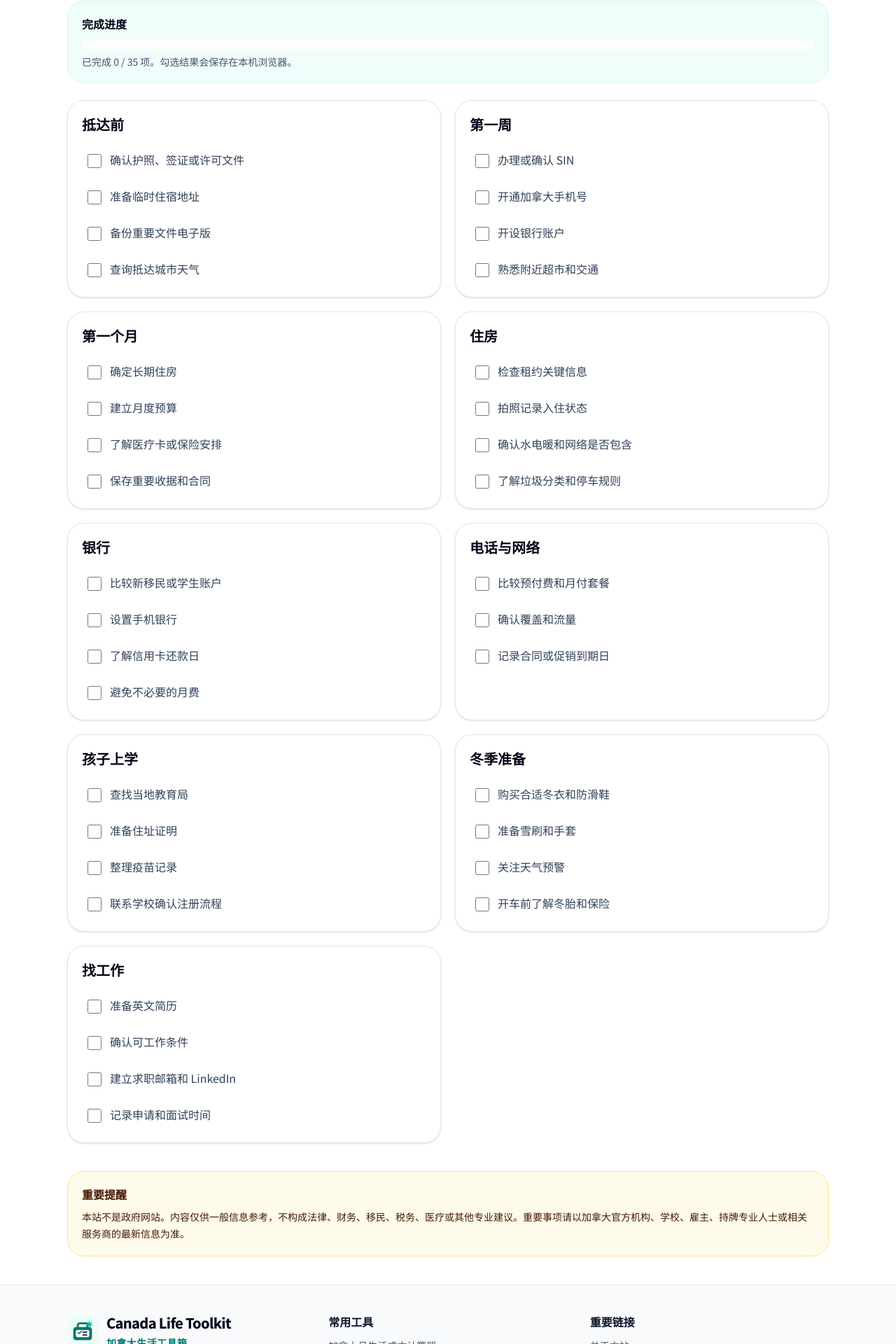
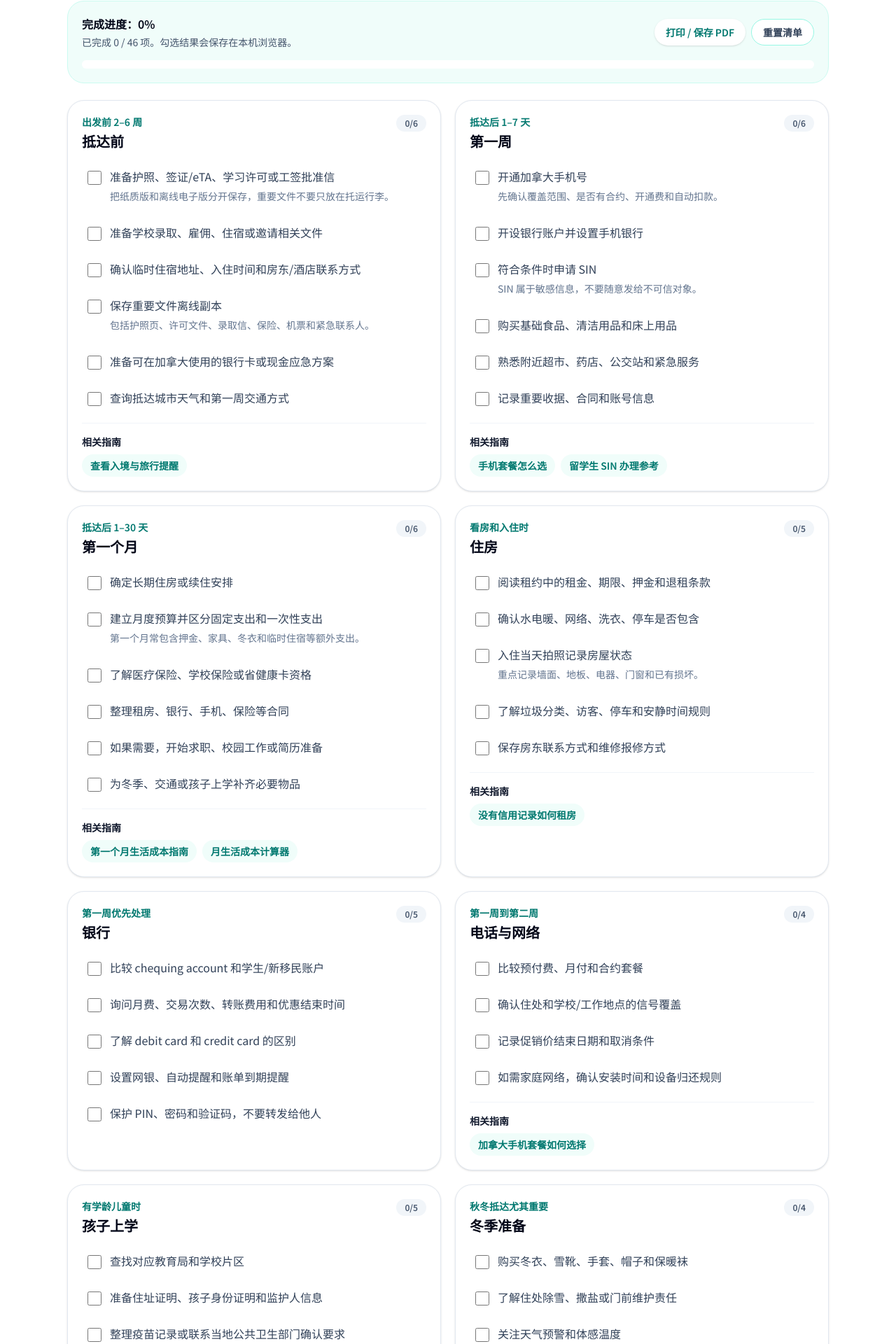
Before and after one commit to Q-Zhao-9/newcomer.living, a Next.js app: page /tools/newcomer-checklist in a window 1280 px wide. Shown: the part 351-2271 px from the top of the page at 70% size. Built offline with nearby package versions, Linux system fonts and the light colour scheme; no server answers.

Commit message:
Improve newcomer checklist tool

```diff
--- a/src/components/ChecklistSection.tsx
+++ b/src/components/ChecklistSection.tsx
@@ -1,59 +1,221 @@
 "use client";
 
-import { useEffect, useState } from "react";
+import Link from "next/link";
+import { useEffect, useMemo, useState } from "react";
 
-type Section = { title: string; items: string[] };
+type ChecklistItem = { text: string; note?: string };
+type Section = { title: string; timing: string; items: ChecklistItem[]; related?: { label: string; href: string }[] };
+
+const storageKey = "newcomer-checklist-v2";
 const sections: Section[] = [
-  { title: "抵达前", items: ["确认护照、签证或许可文件", "准备临时住宿地址", "备份重要文件电子版", "查询抵达城市天气"] },
-  { title: "第一周", items: ["办理或确认 SIN", "开通加拿大手机号", "开设银行账户", "熟悉附近超市和交通"] },
-  { title: "第一个月", items: ["确定长期住房", "建立月度预算", "了解医疗卡或保险安排", "保存重要收据和合同"] },
-  { title: "住房", items: ["检查租约关键信息", "拍照记录入住状态", "确认水电暖和网络是否包含", "了解垃圾分类和停车规则"] },
-  { title: "银行", items: ["比较新移民或学生账户", "设置手机银行", "了解信用卡还款日", "避免不必要的月费"] },
-  { title: "电话与网络", items: ["比较预付费和月付套餐", "确认覆盖和流量", "记录合同或促销到期日"] },
-  { title: "孩子上学", items: ["查找当地教育局", "准备住址证明", "整理疫苗记录", "联系学校确认注册流程"] },
-  { title: "冬季准备", items: ["购买合适冬衣和防滑鞋", "准备雪刷和手套", "关注天气预警", "开车前了解冬胎和保险"] },
-  { title: "找工作", items: ["准备英文简历", "确认可工作条件", "建立求职邮箱和 LinkedIn", "记录申请和面试时间"] },
+  {
+    title: "抵达前",
+    timing: "出发前 2–6 周",
+    items: [
+      { text: "准备护照、签证/eTA、学习许可或工签批准信", note: "把纸质版和离线电子版分开保存，重要文件不要只放在托运行李。" },
+      { text: "准备学校录取、雇佣、住宿或邀请相关文件" },
+      { text: "确认临时住宿地址、入住时间和房东/酒店联系方式" },
+      { text: "保存重要文件离线副本", note: "包括护照页、许可文件、录取信、保险、机票和紧急联系人。" },
+      { text: "准备可在加拿大使用的银行卡或现金应急方案" },
+      { text: "查询抵达城市天气和第一周交通方式" },
+    ],
+    related: [{ label: "查看入境与旅行提醒", href: "/guides/china-to-canada-customs-items" }],
+  },
+  {
+    title: "第一周",
+    timing: "抵达后 1–7 天",
+    items: [
+      { text: "开通加拿大手机号", note: "先确认覆盖范围、是否有合约、开通费和自动扣款。" },
+      { text: "开设银行账户并设置手机银行" },
+      { text: "符合条件时申请 SIN", note: "SIN 属于敏感信息，不要随意发给不可信对象。" },
+      { text: "购买基础食品、清洁用品和床上用品" },
+      { text: "熟悉附近超市、药店、公交站和紧急服务" },
+      { text: "记录重要收据、合同和账号信息" },
+    ],
+    related: [
+      { label: "手机套餐怎么选", href: "/guides/canada-phone-plan-guide" },
+      { label: "留学生 SIN 办理参考", href: "/guides/student-sin-canada" },
+    ],
+  },
+  {
+    title: "第一个月",
+    timing: "抵达后 1–30 天",
+    items: [
+      { text: "确定长期住房或续住安排" },
+      { text: "建立月度预算并区分固定支出和一次性支出", note: "第一个月常包含押金、家具、冬衣和临时住宿等额外支出。" },
+      { text: "了解医疗保险、学校保险或省健康卡资格" },
+      { text: "整理租房、银行、手机、保险等合同" },
+      { text: "如果需要，开始求职、校园工作或简历准备" },
+      { text: "为冬季、交通或孩子上学补齐必要物品" },
+    ],
+    related: [
+      { label: "第一个月生活成本指南", href: "/guides/newcomer-monthly-cost-canada" },
+      { label: "月生活成本计算器", href: "/tools/monthly-cost-calculator" },
+    ],
+  },
+  {
+    title: "住房",
+    timing: "看房和入住时",
+    items: [
+      { text: "阅读租约中的租金、期限、押金和退租条款" },
+      { text: "确认水电暖、网络、洗衣、停车是否包含" },
+      { text: "入住当天拍照记录房屋状态", note: "重点记录墙面、地板、电器、门窗和已有损坏。" },
+      { text: "了解垃圾分类、访客、停车和安静时间规则" },
+      { text: "保存房东联系方式和维修报修方式" },
+    ],
+    related: [{ label: "没有信用记录如何租房", href: "/guides/renting-without-credit-history" }],
+  },
+  {
+    title: "银行",
+    timing: "第一周优先处理",
+    items: [
+      { text: "比较 chequing account 和学生/新移民账户" },
+      { text: "询问月费、交易次数、转账费用和优惠结束时间" },
+      { text: "了解 debit card 和 credit card 的区别" },
+      { text: "设置网银、自动提醒和账单到期提醒" },
+      { text: "保护 PIN、密码和验证码，不要转发给他人" },
+    ],
+  },
+  {
+    title: "电话与网络",
+    timing: "第一周到第二周",
+    items: [
+      { text: "比较预付费、月付和合约套餐" },
+      { text: "确认住处和学校/工作地点的信号覆盖" },
+      { text: "记录促销价结束日期和取消条件" },
+      { text: "如需家庭网络，确认安装时间和设备归还规则" },
+    ],
+    related: [{ label: "加拿大手机套餐如何选择", href: "/guides/canada-phone-plan-guide" }],
+  },
+  {
+    title: "孩子上学",
+    timing: "有学龄儿童时",
+    items: [
+      { text: "查找对应教育局和学校片区" },
+      { text: "准备住址证明、孩子身份证明和监护人信息" },
+      { text: "整理疫苗记录或联系当地公共卫生部门确认要求" },
+      { text: "联系学校确认注册流程、语言支持和开学时间" },
+      { text: "准备书包、午餐盒、室内鞋和冬季户外衣物" },
+    ],
+    related: [{ label: "安省孩子上学注册文件", href: "/guides/ontario-school-registration-documents" }],
+  },
+  {
+    title: "冬季准备",
+    timing: "秋冬抵达尤其重要",
+    items: [
+      { text: "购买冬衣、雪靴、手套、帽子和保暖袜" },
+      { text: "了解住处除雪、撒盐或门前维护责任" },
+      { text: "关注天气预警和体感温度" },
+      { text: "如果开车，准备雪刷、冬胎、玻璃水和应急毯", note: "冬季驾驶风险更高，建议提前熟悉车辆和路况。" },
+    ],
+    related: [{ label: "冬天第一次开车注意事项", href: "/guides/winter-driving-first-time-canada" }],
+  },
+  {
+    title: "找工作",
+    timing: "稳定住处后逐步开始",
+    items: [
+      { text: "准备一页英文简历" },
+      { text: "确认学习许可、工签或身份条件下的工作限制" },
+      { text: "建立求职邮箱、LinkedIn 和申请记录表" },
+      { text: "准备可工作时间、交通方式和推荐人信息" },
+      { text: "警惕要求先付款、代收款或提供敏感信息的工作" },
+    ],
+    related: [{ label: "兼职简历怎么写", href: "/guides/canada-part-time-resume" }],
+  },
 ];
 
 export function ChecklistSection() {
   const [checked, setChecked] = useState<Record<string, boolean>>(() => {
     if (typeof window === "undefined") return {};
-    const saved = window.localStorage.getItem("newcomer-checklist");
+    try {
+      const saved = window.localStorage.getItem(storageKey) ?? window.localStorage.getItem("newcomer-checklist");
       return saved ? JSON.parse(saved) : {};
+    } catch {
+      return {};
+    }
   });
+
   useEffect(() => {
-    window.localStorage.setItem("newcomer-checklist", JSON.stringify(checked));
+    window.localStorage.setItem(storageKey, JSON.stringify(checked));
   }, [checked]);
-  const total = sections.reduce((sum, section) => sum + section.items.length, 0);
-  const done = Object.values(checked).filter(Boolean).length;
+
+  const allIds = useMemo(() => sections.flatMap((section) => section.items.map((item) => getItemId(section.title, item.text))), []);
+  const total = allIds.length;
+  const done = allIds.filter((id) => checked[id]).length;
+  const percent = total ? Math.round((done / total) * 100) : 0;
+
+  function resetChecklist() {
+    setChecked({});
+    window.localStorage.removeItem(storageKey);
+    window.localStorage.removeItem("newcomer-checklist");
+  }
 
   return (
     <div>
-      <div className="mb-6 rounded-3xl border border-teal-100 bg-teal-50 p-5">
-        <p className="font-semibold text-slate-950">完成进度</p>
-        <div className="mt-3 h-3 overflow-hidden rounded-full bg-white">
-          <div className="h-full rounded-full bg-teal-600" style={{ width: `${Math.round((done / total) * 100)}%` }} />
+      <div className="mb-6 rounded-3xl border border-teal-100 bg-teal-50 p-5 print:border-slate-200 print:bg-white">
+        <div className="flex flex-wrap items-center justify-between gap-4">
+          <div>
+            <p className="font-semibold text-slate-950">完成进度：{percent}%</p>
+            <p className="mt-1 text-sm text-slate-600">已完成 {done} / {total} 项。勾选结果会保存在本机浏览器。</p>
           </div>
-        <p className="mt-2 text-sm text-slate-600">已完成 {done} / {total} 项。勾选结果会保存在本机浏览器。</p>
+          <div className="flex flex-wrap gap-2 print:hidden">
+            <button type="button" onClick={() => window.print()} className="rounded-full bg-white px-4 py-2 text-sm font-semibold text-teal-700 shadow-sm hover:bg-teal-100">打印 / 保存 PDF</button>
+            <button type="button" onClick={resetChecklist} className="rounded-full border border-teal-200 bg-white px-4 py-2 text-sm font-semibold text-slate-700 hover:text-teal-700">重置清单</button>
           </div>
-      <div className="grid gap-5 md:grid-cols-2">
-        {sections.map((section) => (
-          <section key={section.title} className="rounded-3xl border border-slate-200 bg-white p-5 shadow-sm">
-            <h2 className="text-xl font-bold text-slate-950">{section.title}</h2>
+        </div>
+        <div className="mt-4 h-3 overflow-hidden rounded-full bg-white print:border print:border-slate-200">
+          <div className="h-full rounded-full bg-teal-600" style={{ width: `${percent}%` }} />
+        </div>
+      </div>
+
+      <div className="grid gap-5 md:grid-cols-2 print:grid-cols-1">
+        {sections.map((section) => {
+          const sectionIds = section.items.map((item) => getItemId(section.title, item.text));
+          const sectionDone = sectionIds.filter((id) => checked[id]).length;
+          return (
+            <section key={section.title} className="rounded-3xl border border-slate-200 bg-white p-5 shadow-sm break-inside-avoid">
+              <div className="flex items-start justify-between gap-3">
+                <div>
+                  <p className="text-sm font-semibold text-teal-700">{section.timing}</p>
+                  <h2 className="mt-1 text-xl font-bold text-slate-950">{section.title}</h2>
+                </div>
+                <span className="rounded-full bg-slate-100 px-3 py-1 text-xs font-semibold text-slate-600">{sectionDone}/{section.items.length}</span>
+              </div>
               <div className="mt-4 space-y-3">
                 {section.items.map((item) => {
-                const id = `${section.title}-${item}`;
+                  const id = getItemId(section.title, item.text);
                   return (
                     <label key={id} className="flex cursor-pointer gap-3 rounded-2xl p-2 hover:bg-slate-50">
-                    <input className="mt-1 h-5 w-5 accent-teal-600" type="checkbox" checked={Boolean(checked[id])} onChange={(event) => setChecked((current) => ({ ...current, [id]: event.target.checked }))} />
-                    <span className={checked[id] ? "text-slate-400 line-through" : "text-slate-700"}>{item}</span>
+                      <input className="mt-1 h-5 w-5 shrink-0 accent-teal-600" type="checkbox" checked={Boolean(checked[id])} onChange={(event) => setChecked((current) => ({ ...current, [id]: event.target.checked }))} />
+                      <span>
+                        <span className={checked[id] ? "block text-slate-400 line-through" : "block text-slate-700"}>{item.text}</span>
+                        {item.note ? <span className="mt-1 block text-sm leading-6 text-slate-500">{item.note}</span> : null}
+                      </span>
                     </label>
                   );
                 })}
               </div>
+              {section.related?.length ? (
+                <div className="mt-4 border-t border-slate-100 pt-4 print:hidden">
+                  <p className="text-sm font-semibold text-slate-900">相关指南</p>
+                  <div className="mt-2 flex flex-wrap gap-2">
+                    {section.related.map((link) => <Link key={link.href} className="rounded-full bg-teal-50 px-3 py-1.5 text-sm font-semibold text-teal-700 hover:bg-teal-100" href={link.href}>{link.label}</Link>)}
+                  </div>
+                </div>
+              ) : null}
             </section>
-        ))}
+          );
+        })}
       </div>
+
+      <section className="mt-8 rounded-3xl border border-amber-100 bg-amber-50 p-5 text-sm leading-6 text-amber-900">
+        <h2 className="text-lg font-bold text-amber-950">使用提醒</h2>
+        <p className="mt-2">这份清单只提供一般生活信息，不能替代政府、学校、移民、税务、法律、医疗或财务建议。涉及资格、申请、学校注册、租房规则和保险事项时，请以官方信息和专业人士意见为准。</p>
+      </section>
     </div>
   );
 }
+
+function getItemId(sectionTitle: string, itemText: string) {
+  return `${sectionTitle}-${itemText}`;
+}
```
Lines whose indentation alone changed are shown as unchanged.
